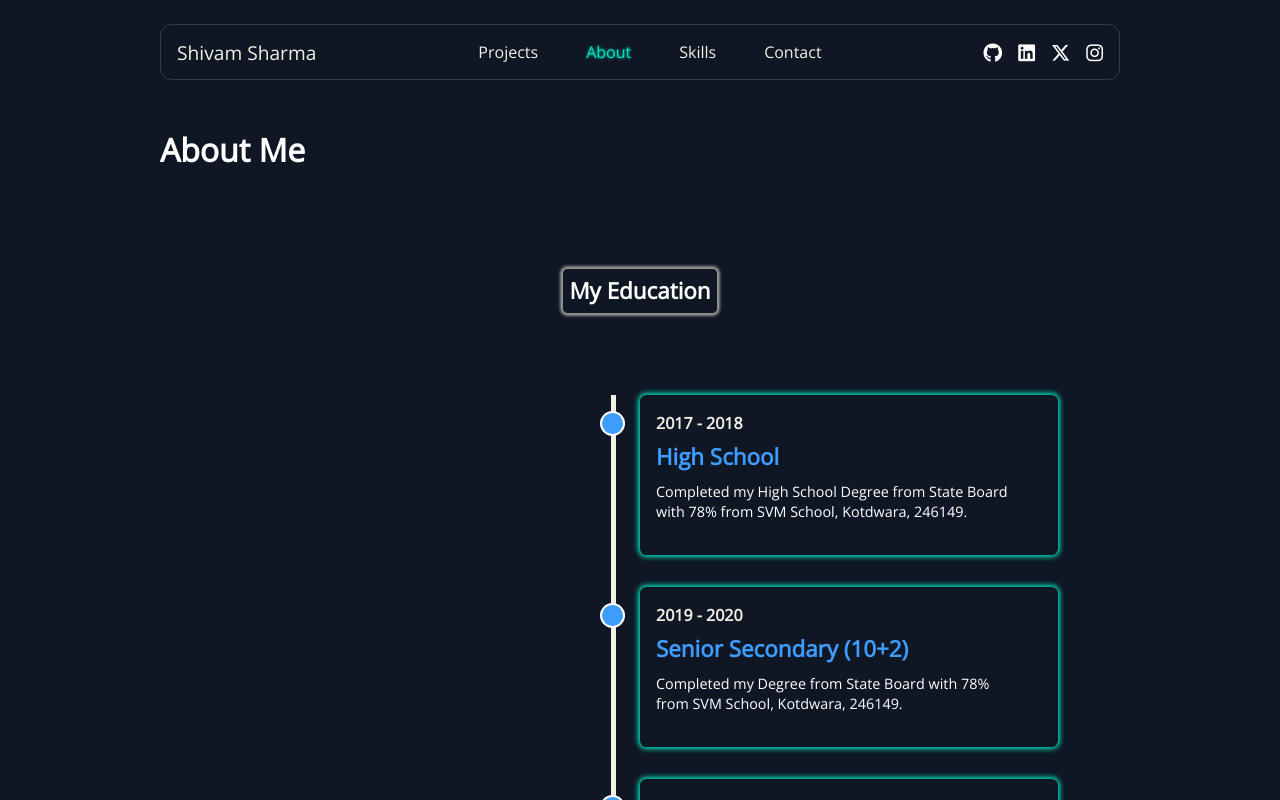
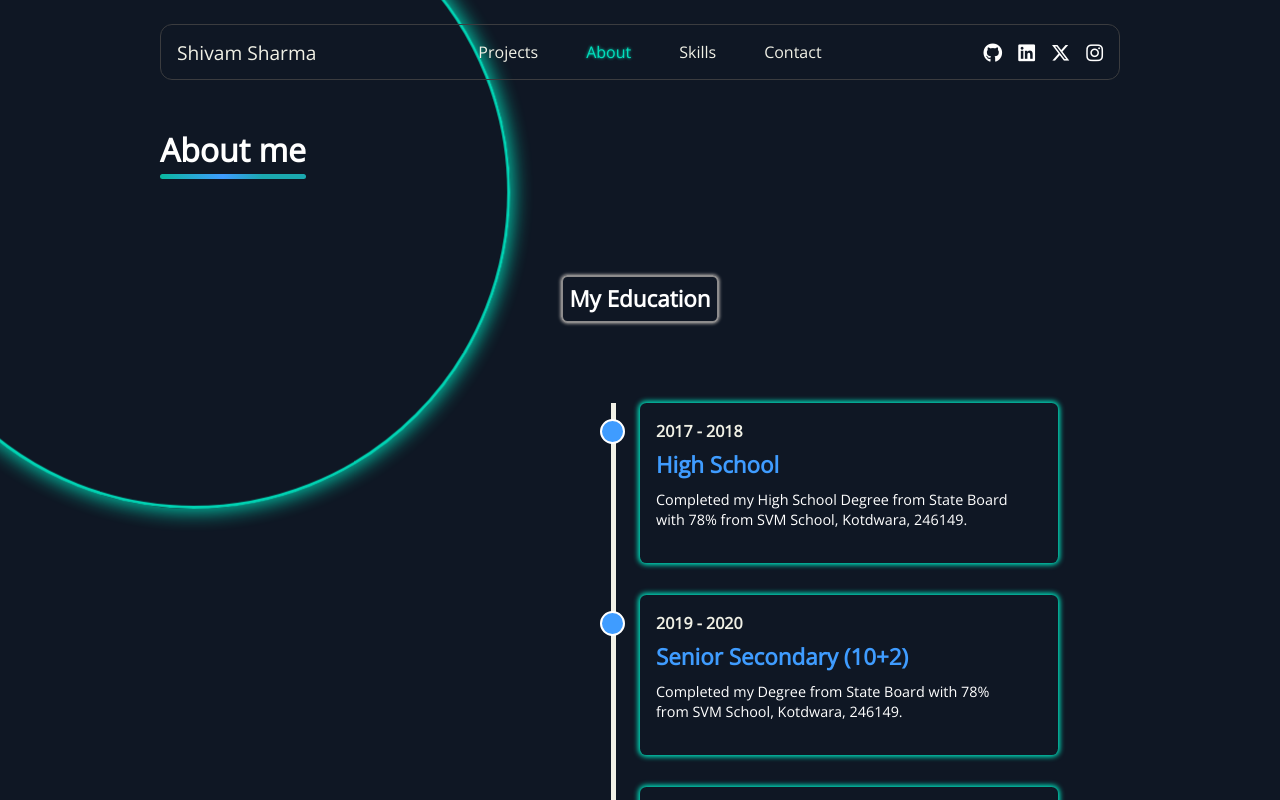
Before and after one commit to shivam1611/portfolio-website, a React (Vite) app in the folder portfolio-app/: page /about in a window 1280 px wide. Shown: the top 800 px of the page. Built offline with nearby package versions, Linux system fonts and the light colour scheme.

Commit message:
Email sent update completed

```diff
--- a/portfolio-app/src/Components/AlertBox/AlertBox.jsx
+++ b/portfolio-app/src/Components/AlertBox/AlertBox.jsx
@@ -1,8 +1,15 @@
 import React from 'react'
+import styles from './AlertBox.module.css'
+import {motion} from 'framer-motion'
 
 function AlertBox() {
   return (
-    <div>AlertBox</div>
+    <motion.div
+    initial={{opacity:1,x:0}}
+    animate={{opacity:0,x:40}}
+    transition={{stiffness:30, delay:7,duration:4, type:"spring"}}
+
+     className={styles.alert_box}>Email sent!. You will get the response email soon.</motion.div>
   )
 }
 
--- a/portfolio-app/src/Components/AlertBox/AlertBox.module.css
+++ b/portfolio-app/src/Components/AlertBox/AlertBox.module.css
@@ -0,0 +1,26 @@
+.alert_box {
+  position: absolute;
+bottom: 1rem;
+left: 1rem;
+  /* transform: translate(-50%, -50%); */
+  height: 3rem;
+  font-size: .9rem;
+  font-weight: 700;
+  width: 80%;
+  /* background-color: var(--dark-blue); */
+  z-index: 100;
+  /* box-shadow: 0px 0px 5px 1px var(--light); */
+  padding: 1rem;
+  border-radius: .4rem;
+  animation: alert 0.75s ease;
+  color: var(--dark-blue);
+}
+
+@keyframes alert {
+  from {
+    opacity: 0;
+  }
+  to {
+    opacity: 1;
+  }
+}
--- /dev/null
+++ b/portfolio-app/src/Components/Circle/Circle.jsx
@@ -0,0 +1,19 @@
+import React from "react";
+import styles from "./Circle.module.css";
+import {motion} from 'framer-motion'
+
+
+function Circle({left,right,top,bottom}) {
+  return (
+    <motion.div
+    initial={{opacity:0, x:30, scale:.8}}
+    animate={{opacity:1,x:0, scale:1}}
+    transition={{stiffness:40, duration:7,delay:.1}}
+    exit={{opacity:0}}
+
+      className={styles.circle} style={{left:`${left}`,right:`${right}`, top:`${top}`,bottom:`${bottom}`}}
+    ></motion.div>
+  );
+}
+
+export default Circle;
--- /dev/null
+++ b/portfolio-app/src/Components/Circle/Circle.module.css
@@ -0,0 +1,11 @@
+.circle{
+    width: 40rem;
+    height: 40rem;
+    border-radius: 50%;
+    box-shadow: 0px 0px 20px 2px var(--light);
+    border: .2rem solid var(--light);
+    position: fixed;
+   /* right: -8rem; */
+    z-index: -7;
+    /* top: -6rem; */
+}
--- a/portfolio-app/src/Components/EmailComponent/EmailComponent.jsx
+++ b/portfolio-app/src/Components/EmailComponent/EmailComponent.jsx
@@ -11,12 +11,14 @@ function EmailComponent() {
   const [message, setMessage] = useState("");
   const [phone, setPhone] = useState("");
   const [viewLoader, setViewLoader] = useState(false)
+  const [viewAlert, setViewAlert] = useState(false)
 
   const form = useRef();
 
   const sendEmail = (e) => {
     e.preventDefault();
     setViewLoader(true)
+
 
     // These are the service ID , template ID and public key
     const service_ID  = "service_qe6i7dq"
@@ -36,6 +38,7 @@ function EmailComponent() {
     .then((response)=>{
       console.log("Sucessfull", response)
       setViewLoader(false)
+      setViewAlert(true)
       setFname("")
       setEmail("")
       setMessage("")
@@ -107,6 +110,10 @@ function EmailComponent() {
       {
         viewLoader && <Loader/>
       }
+      {
+        viewAlert &&
+      <AlertBox/>
+      }
     </div>
   );
 }
--- a/portfolio-app/src/Components/Loader/Loader.jsx
+++ b/portfolio-app/src/Components/Loader/Loader.jsx
@@ -3,7 +3,7 @@ import styles from './Loader.module.css'
 
 function Loader() {
   return (
-    <div className={styles.loader}></div>
+   <div className={styles.loader}></div>
   )
 }
 
--- a/portfolio-app/src/Components/Loader/Loader.module.css
+++ b/portfolio-app/src/Components/Loader/Loader.module.css
@@ -1,26 +1,21 @@
-.loader{
+/* HTML: <div class="loader"></div> */
+.loader {
     position: fixed;
+    left: 50%;
     top: 50%;
-    left: 50%;
-    transform: translate(-50%,-50%);
-    height: 8rem;
-    z-index: 12;
-    width: 8rem;
+    /* transform: translate(-50%, -50%); */
+    width:5rem;
+    padding: .9rem;
+    aspect-ratio: 1;
     border-radius: 50%;
-    border: 1rem solid var(--white);
-    border-top-color: var(--fade);
-    animation-name: rotate;
-    animation-duration:.5s;
-    animation-iteration-count: infinite;
-    animation-fill-mode: forwards;
-    animation-timing-function: ease;
-}
-
-@keyframes rotate {
-    from{
-        transform: rotate(0deg);
-    }
-    to{
-        transform: rotate(360deg);
-    }
-}
+    background: var(--fade);
+    --_m:
+      conic-gradient(#0000 10%,#000),
+      linear-gradient(#000 0 0) content-box;
+    -webkit-mask: var(--_m);
+            mask: var(--_m);
+    -webkit-mask-composite: source-out;
+            mask-composite: subtract;
+    animation: l3 1s infinite linear;
+  }
+  @keyframes l3 {to{transform: rotate(1turn)}}
--- a/portfolio-app/src/Components/Navbar/Navbar.module.css
+++ b/portfolio-app/src/Components/Navbar/Navbar.module.css
@@ -82,5 +82,5 @@
 
 .scrolling{
   background-color: rgba(0, 0, 0, 0.6);
-  box-shadow: 0px 0px 2px 1px var(--accent);
+  box-shadow: 0px 0px 2px 1px var(--light);
 }
--- a/portfolio-app/src/pages/AboutPage/AboutPage.jsx
+++ b/portfolio-app/src/pages/AboutPage/AboutPage.jsx
@@ -1,30 +1,19 @@
 import ActionBox from "../../Components/ActionBox/ActionBox";
+import Circle from "../../Components/Circle/Circle";
 import MainContainer from "../../Components/MainContainer/MainContainer";
 import Navbar from "../../Components/Navbar/Navbar";
 import style from "./AboutPage.module.css";
+import ContainerTitle from '../../Components/ComponentTitle/ComponentTitle'
 import { motion } from "framer-motion";
 
 function AboutPage() {
   return (
     <div>
       <Navbar />
+      <Circle top={"-8rem"} left={"-8rem"}/>
       <MainContainer>
       <div className={style.about_component}>
-          <div className="container_title">
-            <motion.h1
-              initial={{ x: -10, opacity: 0 }}
-              animate={{ x: 0, opacity: 1 }}
-              transition={{ duration: ".3", stiffness: "100", delay: ".3" }}
-            >
-              About Me
-            </motion.h1>
-            <motion.p
-              initial={{ width: "0" }}
-              animate={{ width: "100%" }}
-              transition={{ delay: ".4", duration: "1", stiffness: "40" }}
-              className="underline"
-            ></motion.p>
-          </div>
+         <ContainerTitle title={"About me"}/>
           <div className={style.timeline_container}>
             <h1 className={style.timeline_title}>My Education</h1>
             <div className={style.timeline_box}>
--- a/portfolio-app/src/pages/Contact/Contact.jsx
+++ b/portfolio-app/src/pages/Contact/Contact.jsx
@@ -5,11 +5,13 @@ import {motion} from 'framer-motion'
 import styles from "./Contact.module.css";
 
 import EmailComponent from "../../Components/EmailComponent/EmailComponent";
+import Circle from "../../Components/Circle/Circle";
 
 function Contact() {
   return (
     <div>
       <Navbar />
+      <Circle top={"-5rem"} right={"-18rem"}/>
       <MainContainer>
         <ComponentTitle title={"Get in touch"} />
         <div className={styles.box}>
--- a/portfolio-app/src/pages/ProjectsPage/ProjectPage.jsx
+++ b/portfolio-app/src/pages/ProjectsPage/ProjectPage.jsx
@@ -7,12 +7,14 @@ import travelHookIMG from "../../assets/travelhookIMG.png";
 import safecamIMG from '../../assets/safecamIMG.png'
 import { motion } from "framer-motion";
 import ComponentTitle from "../../Components/ComponentTitle/ComponentTitle";
+import Circle from '../../Components/Circle/Circle'
 import MainContainer from "../../Components/MainContainer/MainContainer";
 
 function Projects() {
   return (
     <div>
       <Navbar />
+      <Circle right={"-6rem"} top={"-8rem"}/>
       <MainContainer>
         <div className={styles.project_page_component}>
           <ComponentTitle title={"Here are my projects"}/>
--- a/portfolio-app/src/pages/Skills/Skill.jsx
+++ b/portfolio-app/src/pages/Skills/Skill.jsx
@@ -5,11 +5,13 @@ import styles from "./Skills.module.css";
 import { motion } from "framer-motion";
 import ComponentTitle from "../../Components/ComponentTitle/ComponentTitle";
 import MainContainer from "../../Components/MainContainer/MainContainer";
+import Circle from "../../Components/Circle/Circle";
 
 function Skill() {
   return (
     <div>
       <Navbar />
+      <Circle top={"18rem"} right={"-18rem"}/>
       <MainContainer>
         <ComponentTitle title={"Here are my skills"} />
         <motion.div
```
